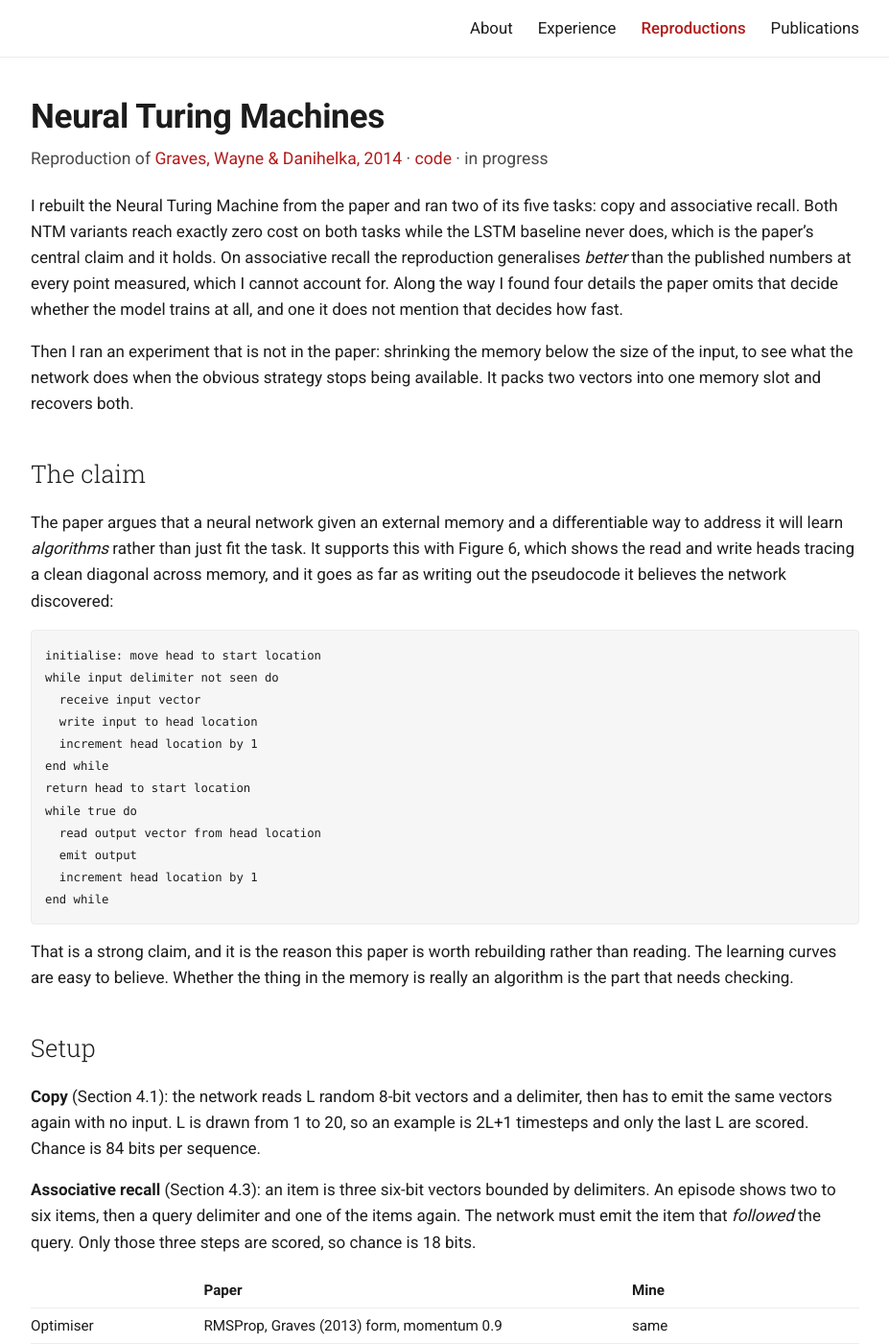
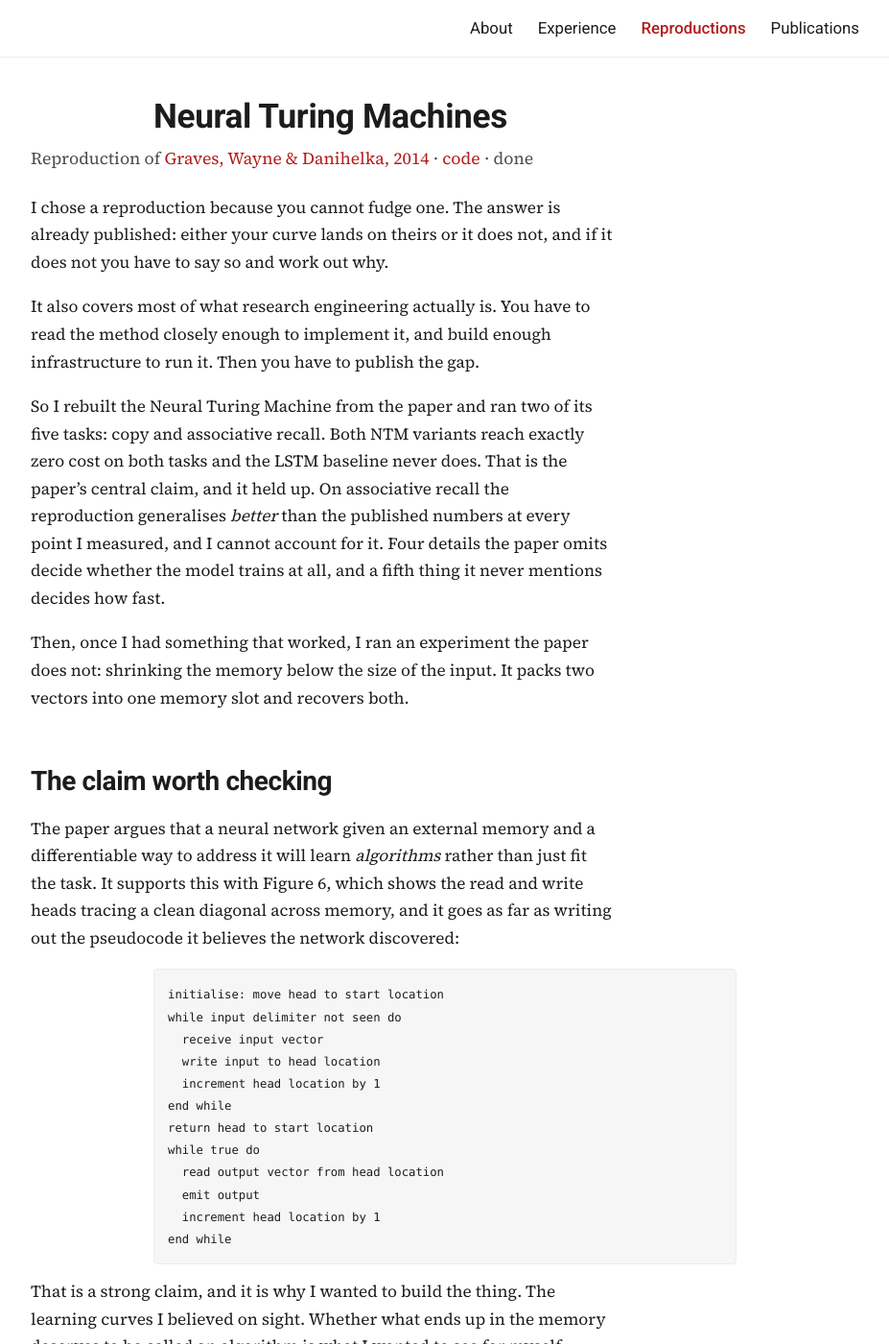
Before and after one commit to mgupta8143/mgupta8143.github.io, a Jekyll site: the page built from _reproductions/neural-turing-machines.md, in a window 1280 px wide and 1400 px high. Shown: the whole window at 96% size, without its empty margins (176-1103 px from the left). Built offline with Jekyll 4.4.1, drawn with Linux system fonts in a browser that asks for light colours; some of the changed text lies outside the part shown.

Commit message:
Make the report read like a person wrote it
Headings were Roboto Slab at weight 300, which is why they disappeared;
now bold sans with a rule above each section. Body text moves to a 38rem
serif column with figures breaking out to the full width, which is what
makes a paper look like a paper.

The prose had ten "not X, but Y" constructions, a tricolon with the
moral in slot three, and several sentences ending on a lift that
restated the point more grandly. Those are gone. The opening now says
why a reproduction specifically, and there is a bridge into the memory
experiment instead of a cold start.

Co-Authored-By: Claude Opus 5 <noreply@anthropic.com>

````diff
--- a/_layouts/default.html
+++ b/_layouts/default.html
@@ -7,7 +7,7 @@
   <link rel="icon" href="{{ '/assets/favicon.svg' | relative_url }}" type="image/svg+xml">
   <link rel="icon" href="{{ '/assets/favicon.png' | relative_url }}" sizes="32x32">
   <link rel="preconnect" href="https://fonts.gstatic.com" crossorigin>
-  <link rel="stylesheet" href="https://fonts.googleapis.com/css2?family=Roboto:wght@300;400;500;700&family=Roboto+Slab:wght@300;400&display=swap">
+  <link rel="stylesheet" href="https://fonts.googleapis.com/css2?family=Roboto:wght@300;400;500;700&family=Roboto+Slab:wght@300;400&family=Source+Serif+4:opsz,wght@8..60,400;8..60,600&display=swap">
   <link rel="stylesheet" href="{{ '/assets/style.css' | relative_url }}?v={{ site.time | date: '%s' }}">
 </head>
 <body>
--- a/_reproductions/neural-turing-machines.md
+++ b/_reproductions/neural-turing-machines.md
@@ -6,23 +6,29 @@ authors: Alex Graves, Greg Wayne, Ivo Danihelka
 published_in: arXiv:1410.5401, 2014
 paper_url: https://arxiv.org/abs/1410.5401
 code: https://github.com/mgupta8143/neural-turing-machines
-status: in progress
+status: done
 date: 2026-09-26
 summary: Copy and associative recall reproduced from scratch. Both NTMs reach zero cost, the LSTM baseline never does, and shrinking the memory below the input size shows the network packing two vectors into one slot.
 ---
 
-I rebuilt the Neural Turing Machine from the paper and ran two of its five tasks: copy and
-associative recall. Both NTM variants reach exactly zero cost on both tasks while the LSTM
-baseline never does, which is the paper's central claim and it holds. On associative recall the
-reproduction generalises *better* than the published numbers at every point measured, which I
-cannot account for. Along the way I found four details the paper omits that decide whether the
-model trains at all, and one it does not mention that decides how fast.
+I chose a reproduction because you cannot fudge one. The answer is already published: either your
+curve lands on theirs or it does not, and if it does not you have to say so and work out why.
 
-Then I ran an experiment that is not in the paper: shrinking the memory below the size of the
-input, to see what the network does when the obvious strategy stops being available. It packs
-two vectors into one memory slot and recovers both.
+It also covers most of what research engineering actually is. You have to read the method closely
+enough to implement it, and build enough infrastructure to run it. Then you have to publish the
+gap.
 
-## The claim
+So I rebuilt the Neural Turing Machine from the paper and ran two of its five tasks: copy and
+associative recall. Both NTM variants reach exactly zero cost on both tasks and the LSTM baseline
+never does. That is the paper's central claim, and it held up. On associative recall the
+reproduction generalises *better* than the published numbers at every point I measured, and I
+cannot account for it. Four details the paper omits decide whether the model trains at all, and a
+fifth thing it never mentions decides how fast.
+
+Then, once I had something that worked, I ran an experiment the paper does not: shrinking the
+memory below the size of the input. It packs two vectors into one memory slot and recovers both.
+
+## The claim worth checking
 
 The paper argues that a neural network given an external memory and a differentiable way to
 address it will learn *algorithms* rather than just fit the task. It supports this with Figure 6,
@@ -44,9 +50,9 @@ while true do
 end while
 ```
 
-That is a strong claim, and it is the reason this paper is worth rebuilding rather than reading.
-The learning curves are easy to believe. Whether the thing in the memory is really an algorithm
-is the part that needs checking.
+That is a strong claim, and it is why I wanted to build the thing. The learning curves I believed
+on sight. Whether what ends up in the memory deserves to be called an algorithm is what I wanted
+to see for myself.
 
 ## Setup
 
@@ -100,13 +106,13 @@ src/tasks/<task>/              data.py makes the task, plots.py draws its figure
 
 Everything above `src/tasks/` is task-agnostic: a new task is a data module and a settings entry.
 
-Two decisions were mine rather than the paper's. Gradients are clipped by **norm** for the NTMs,
-because NTM gradient norms spike to hundreds of times their median and the paper's elementwise
-clipping turns one of those spikes into an update that destroys the addressing the model has
-learned. And the initial memory is **random rather than constant**, because identical rows give
-every location identical gradients and the 128 locations never differentiate.
+Two of the choices here were mine, not the paper's. The NTMs are clipped by gradient **norm**:
+their norms spike to hundreds of times the median, and elementwise clipping lets one of those
+spikes through as an update that wipes out the addressing the model has learned. The initial
+memory is **random**. With identical rows, every location gets an identical gradient and the 128
+of them never differentiate.
 
-## Results: copy
+## Copy
 
 <figure>
   <img src="/assets/ntm-copy-curves.png" alt="Learning curves for three models on the copy task">
@@ -145,11 +151,11 @@ neither mistake.
   written, write weightings. Right: output, vectors read, read weightings.</figcaption>
 </figure>
 
-The diagonal is the whole story. Measured on the trained model the write head advances +1.00
-memory locations per timestep with its weighting pinned at 0.999, and the read head retraces the
-same path. That is the paper's pseudocode, learned from gradients.
+Measured on the trained model, the write head advances +1.00 memory locations per timestep with
+its weighting pinned at 0.999, and the read head retraces the same path. That is the pseudocode
+above.
 
-## Results: associative recall
+## Associative recall
 
 <figure>
   <img src="/assets/ntm-recall-curves.png" alt="Learning curves for three models on associative recall">
@@ -191,14 +197,21 @@ count, so it is not capacity, and the settings are the ones the tables specify.
   black the write the query is later looked up by.</figcaption>
 </figure>
 
-## Beyond the paper: what happens when the memory runs out
+## Taking the memory away
 
-Every published NTM result gives the network more memory than it needs — 128 slots to remember
-at most 20 vectors. So it never has to be clever. The paper knows memory size is the binding
-constraint, and says so in a footnote about why copy generalisation eventually breaks: *"The
-limiting factor was the size of the memory (128 locations), after which the cyclical shifts
-wrapped around and previous writes were overwritten."* It hits that wall by making sequences
-longer. I came at it from the other side, by making memory smaller, which is easier to control.
+By this point I had a working model and all the probing and plotting code I had written earlier
+to find out why it wasn't working. New questions were suddenly cheap. The one I wanted was about
+memory size.
+
+Every published NTM result gives the network far more memory than it needs — 128 slots to hold at
+most 20 vectors. Six times the room the obvious strategy requires, so the model is never under
+pressure. I could not find a published run with less.
+
+The paper knows memory size is the binding constraint and says so, in a footnote explaining why
+copy generalisation eventually breaks: *"The limiting factor was the size of the memory (128
+locations), after which the cyclical shifts wrapped around and previous writes were
+overwritten."* But it only ever hits that wall from one side, by making sequences longer. Holding
+the task fixed and taking memory away instead is easier to control and easier to measure.
 
 Nine feed-forward NTMs, copy task, lengths 1 to 20 as before, 30,000 sequences each. The only
 thing that changes between runs is the shape of the memory. The feed-forward controller is the
@@ -234,12 +247,12 @@ At twenty slots there is one bright diagonal: one vector per slot, as the paper
 twelve there are **two** diagonals — slot 1 holds vector 1 *and* vector 13, and both come back
 out. 1.67 is exactly 20/12, so every vector is accounted for and the load is even. Slots per
 vector stays at 1.00 throughout, which rules out the other explanation: nothing is being smeared
-across slots. Each vector lives in one place, and at twelve slots some places hold two.
+across slots.
 
-The eight-slot model is the interesting failure. It does not pack harder under more pressure —
-it packs *less*, 1.25 against 1.67, and abandons half the sequence. Ten of twenty positions are
-not recoverable from memory at all. Faced with a constraint it cannot meet it keeps part of the
-input intact and drops the rest, rather than degrading everything evenly.
+Eight slots is where it breaks, and it breaks the wrong way round. Under more pressure it packs
+*less*: 1.25 vectors per slot against 1.67 at twelve. Ten of the twenty positions are not
+recoverable from memory at all. So it gives up on half the sequence and keeps the other half
+clean. I had expected the error to spread out.
 
 <figure>
   <img src="/assets/ntm-pressure-memory.png" alt="Write and read weightings for memories of 20, 12 and 8 slots">
@@ -247,7 +260,7 @@ input intact and drops the rest, rather than degrading everything evenly.
   of memory, wraps to the start, and lays a second diagonal over the first.</figcaption>
 </figure>
 
-### The constraint is addresses, not capacity
+### It runs out of addresses, not room
 
 Every memory in the control arm holds the same 400 numbers, arranged differently:
 
@@ -259,10 +272,9 @@ Every memory in the control arm holds the same 400 numbers, arranged differently
 | 2 × 200 | 400 | 106,024 | 35.1% |
 
 Same storage, and error climbs from nothing to a third of the bits purely by giving the network
-fewer places to address. The sharpest version: **12 slots of width 20 holds 240 numbers and
-scores 0.0%, while 8 slots of width 50 holds 400 numbers, has twice the parameters, and scores
-24.2%.** More room, worse result. What the network needs is somewhere to point, not somewhere to
-put things.
+fewer places to address. **Twelve slots of width 20 hold 240 numbers and score 0.0%. Eight slots
+of width 50 hold 400 numbers, cost twice the parameters, and score 24.2%.** More room, worse
+result.
 
 One caveat on this section: one training run per configuration. The clearest sign that matters is
 16 slots scoring 7.4% where 12 scores 0.0%, which is almost certainly training variance rather
@@ -273,8 +285,8 @@ than a real non-monotonicity, and it means the exact breaking point is not pinne
 The shape and separation of the learning curves on both tasks. Zero cost for both NTMs and a
 baseline that never gets there. Perfect copy generalisation far past the training range, and the
 LSTM's failure mode including the shrinking accurate prefix. The learned copy algorithm visible
-in the memory traces, at +1.00 locations per timestep. The convergence point on associative
-recall, 37,000 sequences against the paper's approximately 30,000.
+in the memory traces, at +1.00 locations per timestep. Associative
+recall converged at 37,000 sequences, against the paper's approximately 30,000.
 
 ## What didn't
 
@@ -285,12 +297,12 @@ measured. Two tasks, neither confirming the ordering.
 
 **Parameter counts**, by 2 to 16%, as above. I believe this one is the paper's.
 
-**Generalisation on associative recall**, where I am better than the published result rather than
-worse. This is the one I would most like an explanation for.
+**Generalisation on associative recall**, where I come out better than the published result.
+Still unexplained.
 
-## What cost me time
+## What the paper leaves out
 
-Four things the paper omits decide whether it trains at all.
+Roughly in the order of how much time each one cost me.
 
 **RMSProp as Graves (2013) defines it.** Section 4.6 cites that form without stating it: centered,
 decay 0.95, damping 1e-4 inside the square root. PyTorch's defaults are 0.99 and 1e-8, and that
@@ -299,8 +311,8 @@ controller's recurrent matrix. With the defaults my LSTM-controller NTM reached
 *drifted back off it*: by the end of a million sequences it was 46% wrong at length 50. With the
 paper's form it sits at 0.0000 for 450,000 consecutive sequences.
 
-**Clip the norm, not each component.** Described above. This was the difference between diverging
-mid-run and reaching zero.
+**Clip the norm, not each component.** Described above. Clipped elementwise, the run diverged
+partway through. Clipped by norm, it reached zero.
 
 **The starting memory has to break symmetry.** With identical rows every location is
 interchangeable, gradients are identical, and the locations never differentiate. On a
@@ -311,8 +323,7 @@ constant.
 weights at a high power underflow float32 to zero, the renormalisation divides by zero, and the
 head attends to nothing. `softmax(γ log w)` is the same expression and is stable.
 
-And one that decides how *fast* it trains, which surprised me enough to be my favourite finding
-here. **The range of training lengths matters more than the lengths themselves.** Holding the
+And one that decides how *fast* it trains, which is the one thing here I did not expect at all. **The range of training lengths matters more than the lengths themselves.** Holding the
 model, the loop and the seed fixed and changing only the range on the copy task:
 
 | lengths trained on | cost at 10,000 sequences | converged |
@@ -322,11 +333,11 @@ model, the loop and the seed fixed and changing only the range on the copy task:
 | **1 to 10** | **27.0, 29.8, 30.5** (three seeds) | **no** |
 | fixed length 10 | 61.5 | no |
 
-A narrower range does not make the task easier, it makes it untrainable — and a *degenerate*
-range is worse still than a narrow one. My reading is that the short examples in a wide range are
-what break the addressing symmetry cheaply, and everything else bootstraps off them. This is why
-I ran the memory-pressure study on a range of lengths rather than pinning the sequence, which
-would have measured the wrong failure.
+Narrowing the range does not make the task easier. At 1 to 10 it stops training at all, on three
+seeds. A fixed length is worse again. My reading is that the short examples in a wide range are
+what break the addressing symmetry cheaply, and everything else bootstraps off them. It is why I
+ran the memory-pressure study on a range of lengths rather than pinning the sequence. Pinning it
+would have measured a different failure.
 
 ## Open questions
 
@@ -346,8 +357,8 @@ three.
 
 **What makes two writes to one slot survive each other?** The mechanism is described but not
 explained. Either the erase vector learns to spare what is already there, or the two add vectors
-land in parts of the slot that do not overlap. Both are already in the trace, so it is a
-measurement rather than another experiment.
+land in parts of the slot that do not overlap. Both would show up in traces I already have. No new
+training.
 
 ## Running it
 
@@ -362,6 +373,6 @@ It starts at 84 bits, which is chance, and should be near zero inside ten thousa
 That takes a few minutes on a laptop. Everything takes `--task`, which defaults to copy.
 
 Most of the results here came off rented A10Gs through Modal. The NTM is slower on a GPU than a
-CPU if you run it naively, because it launches a few hundred tiny kernels per sequence; the
-training step is captured as a CUDA graph, one per sequence length, which is what makes a GPU
-worth paying for.
+CPU if you run it naively, because it launches a few hundred tiny kernels per sequence. I capture
+the training step as a CUDA graph, one per sequence length, and then the GPU is worth paying
+for.
--- a/assets/style.css
+++ b/assets/style.css
@@ -116,11 +116,40 @@ th, td { text-align: left; padding: 6px 20px 6px 0; border-bottom: 1px solid var
 blockquote { margin: 18px 0; padding-left: 18px; border-left: 3px solid var(--line); color: var(--grey); }
 hr { border: none; border-top: 1px solid var(--line); margin: 40px 0; }
 
-/* figures inside reports */
-article figure { margin: 26px 0; }
-article figure img { width: 100%; border: 1px solid var(--line); border-radius: 4px; }
-article figcaption { color: var(--grey); font-size: .9rem; margin-top: 8px; }
-article h2 { font-size: 1.6rem; margin-top: 44px; }
-article h3 { margin-top: 26px; }
+/* reports read like a paper: a narrow serif column, with figures breaking out wider */
+article > * { max-width: 38rem; margin-left: auto; margin-right: auto; }
+article p, article li {
+  font: 400 1.075rem/1.66 "Source Serif 4", Charter, Georgia, serif;
+}
+article p { margin: 0 0 18px; }
+article blockquote { font-family: "Source Serif 4", Charter, Georgia, serif; }
+
+article > figure { max-width: 100%; margin: 34px auto 38px; }
+article figure img {
+  width: 100%; border: 1px solid var(--line); border-radius: 4px; display: block;
+  background: #fff;
+}
+article figcaption {
+  color: var(--grey); font: 400 .88rem/1.5 Roboto, sans-serif; margin-top: 10px;
+  max-width: 38rem; margin-left: auto; margin-right: auto;
+}
+article figcaption strong { color: var(--ink); font-weight: 700; }
+article h2 {
+  font: 700 1.75rem/1.2 Roboto, sans-serif;
+  letter-spacing: -.015em;
+  margin: 56px 0 18px;
+  padding-top: 22px;
+  border-top: 1px solid var(--line);
+}
+article h2:first-of-type { border-top: 0; padding-top: 0; }
+article h3 {
+  font: 700 1.08rem/1.3 Roboto, sans-serif;
+  letter-spacing: -.005em;
+  margin: 32px 0 8px;
+}
+/* figures sit closer to the text that introduces them than to the next section */
+article figure + p { margin-top: 18px; }
+article table { margin: 18px 0 22px; font-size: .95rem; }
+article table th { font-weight: 700; }
 article table { width: 100%; }
 .mermaid { margin: 26px 0; text-align: center; }
````
